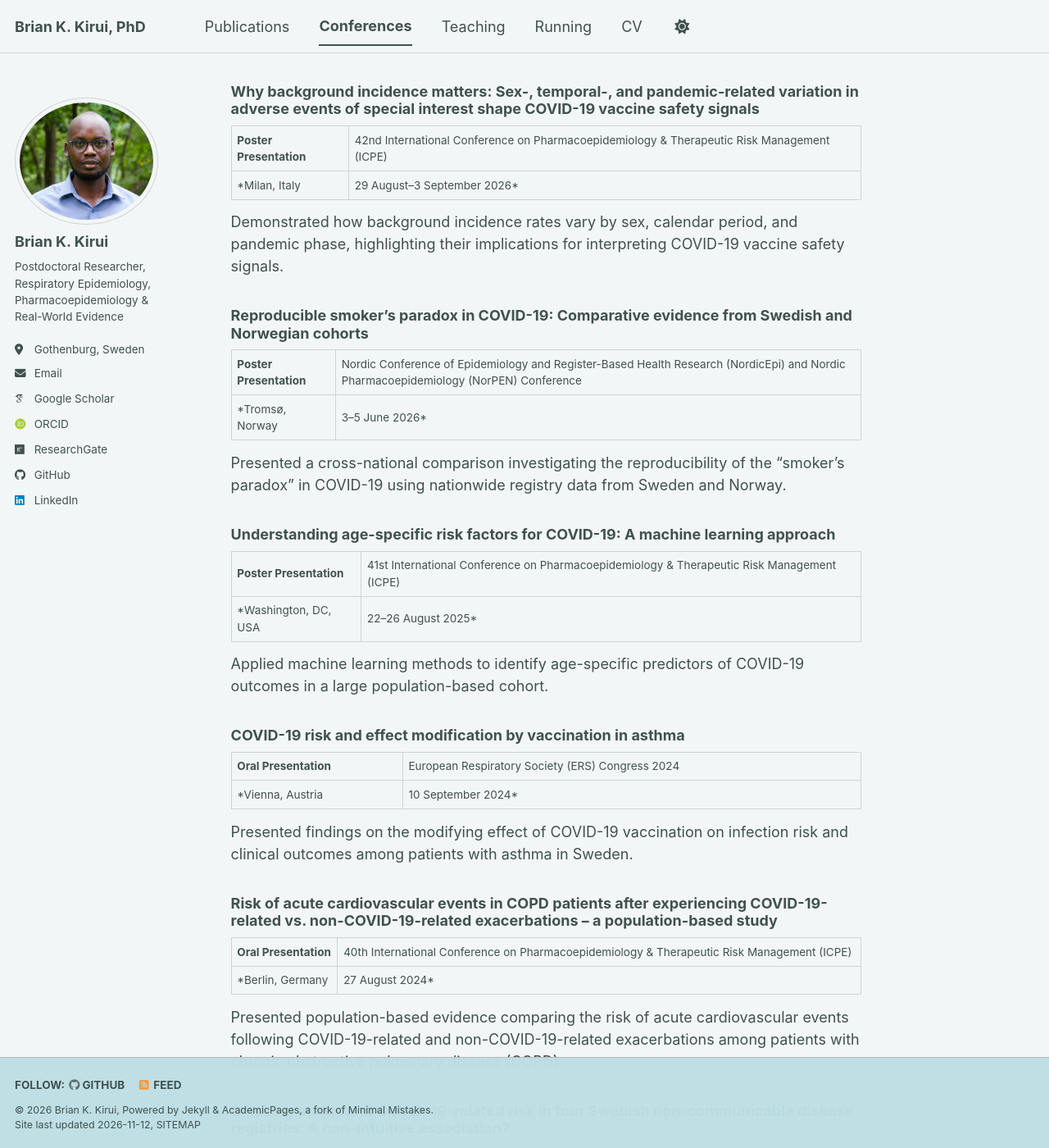
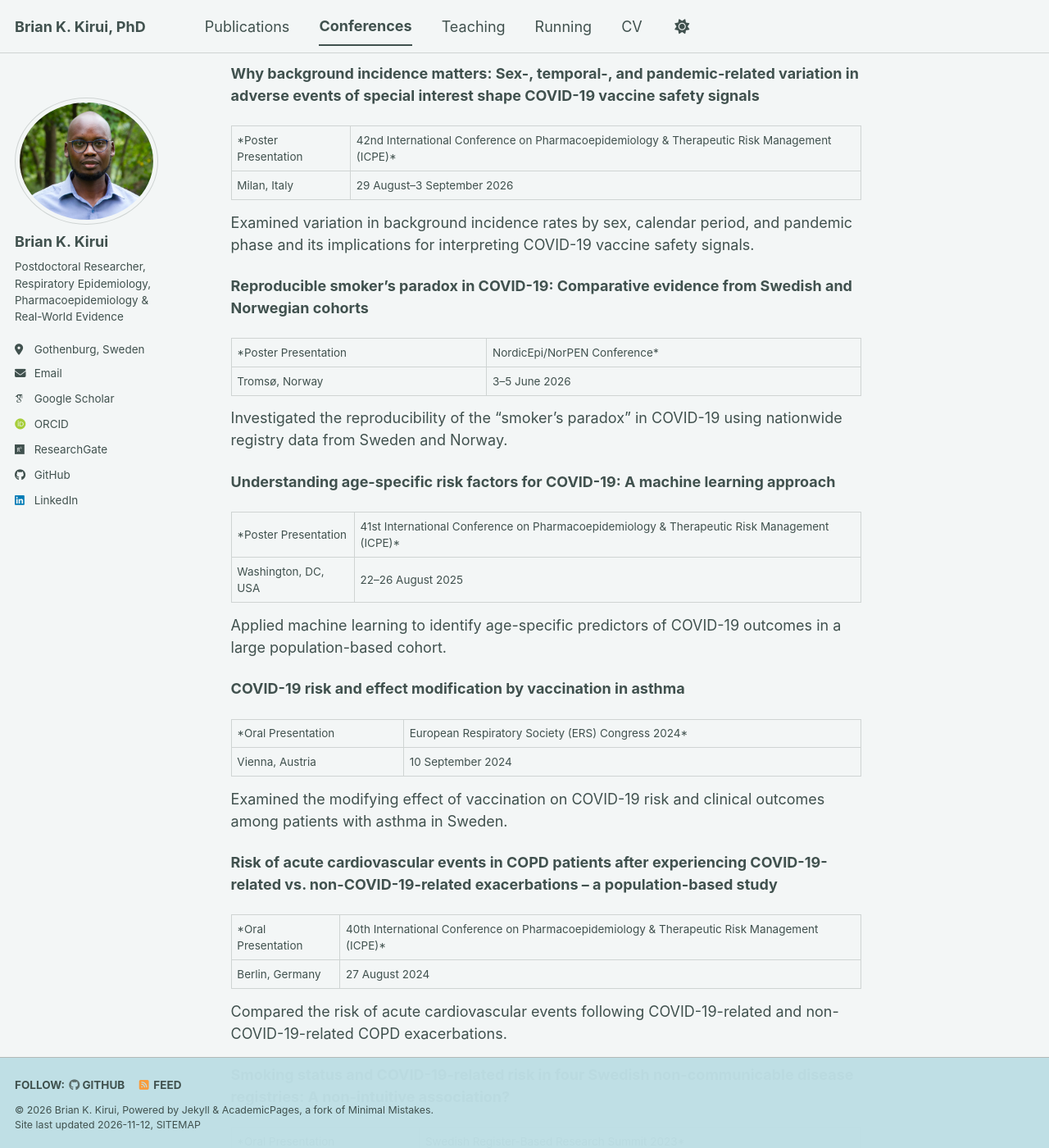
Before and after one commit to BrianKibiwott/briankibiwott.github.io, a Jekyll site: the page built from _talks/talks.md, in a window 1280 px wide and 1400 px high, scrolled down 217 px. Shown: the whole window at 82% size. Built offline with Jekyll 4.4.1, drawn with Linux system fonts in a browser that asks for light colours; some web fonts are replaced; a script bundle is joined from its source files by our own code; library files that are not in the unit come from our copies; some of the changed text lies outside the part shown.

Commit message:
Update academic website 20261112 - Conference citations

```diff
--- a/_talks/talks.md
+++ b/_talks/talks.md
@@ -7,63 +7,63 @@ author_profile: true
 ---
 ## Selected Conference Presentations
 
-### Why background incidence matters: Sex-, temporal-, and pandemic-related variation in adverse events of special interest shape COVID-19 vaccine safety signals
+**Why background incidence matters: Sex-, temporal-, and pandemic-related variation in adverse events of special interest shape COVID-19 vaccine safety signals**
 
-**Poster Presentation** | 42nd International Conference on Pharmacoepidemiology & Therapeutic Risk Management (ICPE)
-*Milan, Italy | 29 August–3 September 2026*
+*Poster Presentation | 42nd International Conference on Pharmacoepidemiology & Therapeutic Risk Management (ICPE)*
+Milan, Italy | 29 August–3 September 2026
 
-Demonstrated how background incidence rates vary by sex, calendar period, and pandemic phase, highlighting their implications for interpreting COVID-19 vaccine safety signals.
+Examined variation in background incidence rates by sex, calendar period, and pandemic phase and its implications for interpreting COVID-19 vaccine safety signals.
 
-### Reproducible smoker's paradox in COVID-19: Comparative evidence from Swedish and Norwegian cohorts
+**Reproducible smoker's paradox in COVID-19: Comparative evidence from Swedish and Norwegian cohorts**
 
-**Poster Presentation** | Nordic Conference of Epidemiology and Register-Based Health Research (NordicEpi) and Nordic Pharmacoepidemiology (NorPEN) Conference
-*Tromsø, Norway | 3–5 June 2026*
+*Poster Presentation | NordicEpi/NorPEN Conference*
+Tromsø, Norway | 3–5 June 2026
 
-Presented a cross-national comparison investigating the reproducibility of the "smoker's paradox" in COVID-19 using nationwide registry data from Sweden and Norway.
+Investigated the reproducibility of the "smoker's paradox" in COVID-19 using nationwide registry data from Sweden and Norway.
 
-### Understanding age-specific risk factors for COVID-19: A machine learning approach
+**Understanding age-specific risk factors for COVID-19: A machine learning approach**
 
-**Poster Presentation** | 41st International Conference on Pharmacoepidemiology & Therapeutic Risk Management (ICPE)
-*Washington, DC, USA | 22–26 August 2025*
+*Poster Presentation | 41st International Conference on Pharmacoepidemiology & Therapeutic Risk Management (ICPE)*
+Washington, DC, USA | 22–26 August 2025
 
-Applied machine learning methods to identify age-specific predictors of COVID-19 outcomes in a large population-based cohort.
+Applied machine learning to identify age-specific predictors of COVID-19 outcomes in a large population-based cohort.
 
-### COVID-19 risk and effect modification by vaccination in asthma
+**COVID-19 risk and effect modification by vaccination in asthma**
 
-**Oral Presentation** | European Respiratory Society (ERS) Congress 2024
-*Vienna, Austria | 10 September 2024*
+*Oral Presentation | European Respiratory Society (ERS) Congress 2024*
+Vienna, Austria | 10 September 2024
 
-Presented findings on the modifying effect of COVID-19 vaccination on infection risk and clinical outcomes among patients with asthma in Sweden.
+Examined the modifying effect of vaccination on COVID-19 risk and clinical outcomes among patients with asthma in Sweden.
 
-### Risk of acute cardiovascular events in COPD patients after experiencing COVID-19-related vs. non-COVID-19-related exacerbations – a population-based study
+**Risk of acute cardiovascular events in COPD patients after experiencing COVID-19-related vs. non-COVID-19-related exacerbations – a population-based study**
 
-**Oral Presentation** | 40th International Conference on Pharmacoepidemiology & Therapeutic Risk Management (ICPE)
-*Berlin, Germany | 27 August 2024*
+*Oral Presentation | 40th International Conference on Pharmacoepidemiology & Therapeutic Risk Management (ICPE)*
+Berlin, Germany | 27 August 2024
 
-Presented population-based evidence comparing the risk of acute cardiovascular events following COVID-19-related and non-COVID-19-related exacerbations among patients with chronic obstructive pulmonary disease (COPD).
+Compared the risk of acute cardiovascular events following COVID-19-related and non-COVID-19-related COPD exacerbations.
 
-### Smoking status and COVID-19-related risk in four Swedish non-communicable disease registries: A non-intuitive association?
+**Smoking status and COVID-19-related risk in four Swedish non-communicable disease registries: A non-intuitive association?**
 
-**Oral Presentation** | Swedish Register-Based Research Summit 2023
-*Stockholm, Sweden | 14 November 2023*
+*Oral Presentation | Swedish Register-Based Research Summit 2023*
+Stockholm, Sweden | 14 November 2023
 
-Presented findings examining the association between smoking status and COVID-19 outcomes across four Swedish national non-communicable disease registries.
+Investigated associations between smoking status and COVID-19 outcomes across four Swedish national disease registries.
 
-### Inhaled corticosteroids and COVID-19 risk and outcomes – Findings from a population-based cohort within the SCIFI-PEARL project
+**Inhaled corticosteroids and COVID-19 risk and outcomes – Findings from a population-based cohort within the SCIFI-PEARL project**
 
-**Oral Presentation** | 38th International Conference on Pharmacoepidemiology & Therapeutic Risk Management (ICPE)
-*Copenhagen, Denmark | 27 August 2022*
+*Oral Presentation | 38th International Conference on Pharmacoepidemiology & Therapeutic Risk Management (ICPE)*
+Copenhagen, Denmark | 27 August 2022
 
-Presented an early SCIFI-PEARL analysis examining associations between inhaled corticosteroid use and COVID-19 risk and disease severity.
+Examined associations between inhaled corticosteroid use and COVID-19 risk and severity in a population-based cohort.
 
-### Characteristics and outcomes of COVID-19 patients with preexisting COPD in Sweden: A population-based register study
+**Characteristics and outcomes of COVID-19 patients with preexisting COPD in Sweden: A population-based register study**
 
-**Oral Presentation** | 13th Annual Nordic Pharmacoepidemiological Network Meeting (NorPEN)
-*Virtual Conference | 11 November 2021*
+*Oral Presentation | 13th Annual Nordic Pharmacoepidemiological Network Meeting (NorPEN)*
+Virtual Conference | 11 November 2021
 
-Presented early findings from the SCIFI-PEARL project describing the clinical characteristics and outcomes of patients with preexisting COPD diagnosed with COVID-19 in Sweden.
+Described the clinical characteristics and outcomes of Swedish patients with preexisting COPD diagnosed with COVID-19.
 
-## Complete List of Conference Contributions
+## Complete Conference Records
 
 The following records include oral presentations, poster presentations, and conference abstracts, listed in reverse chronological order. My name is highlighted in bold.
 
```
